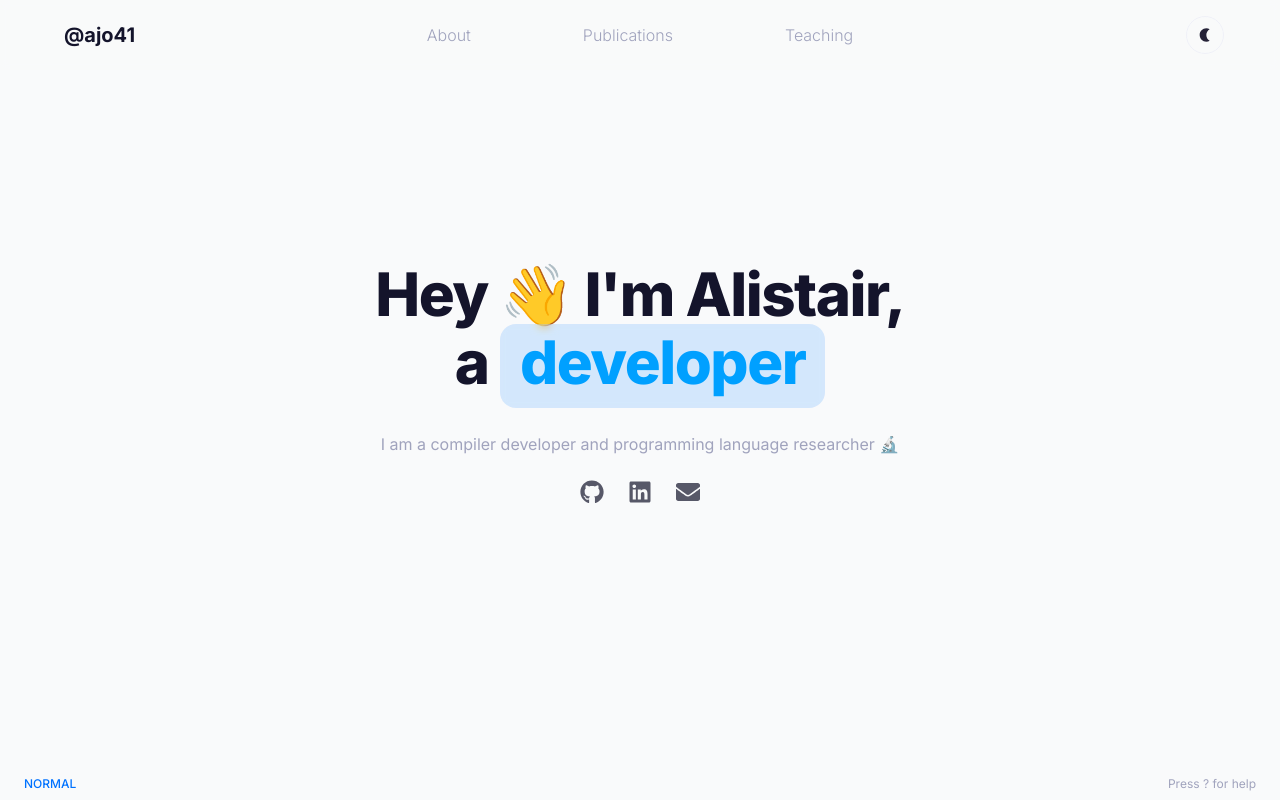
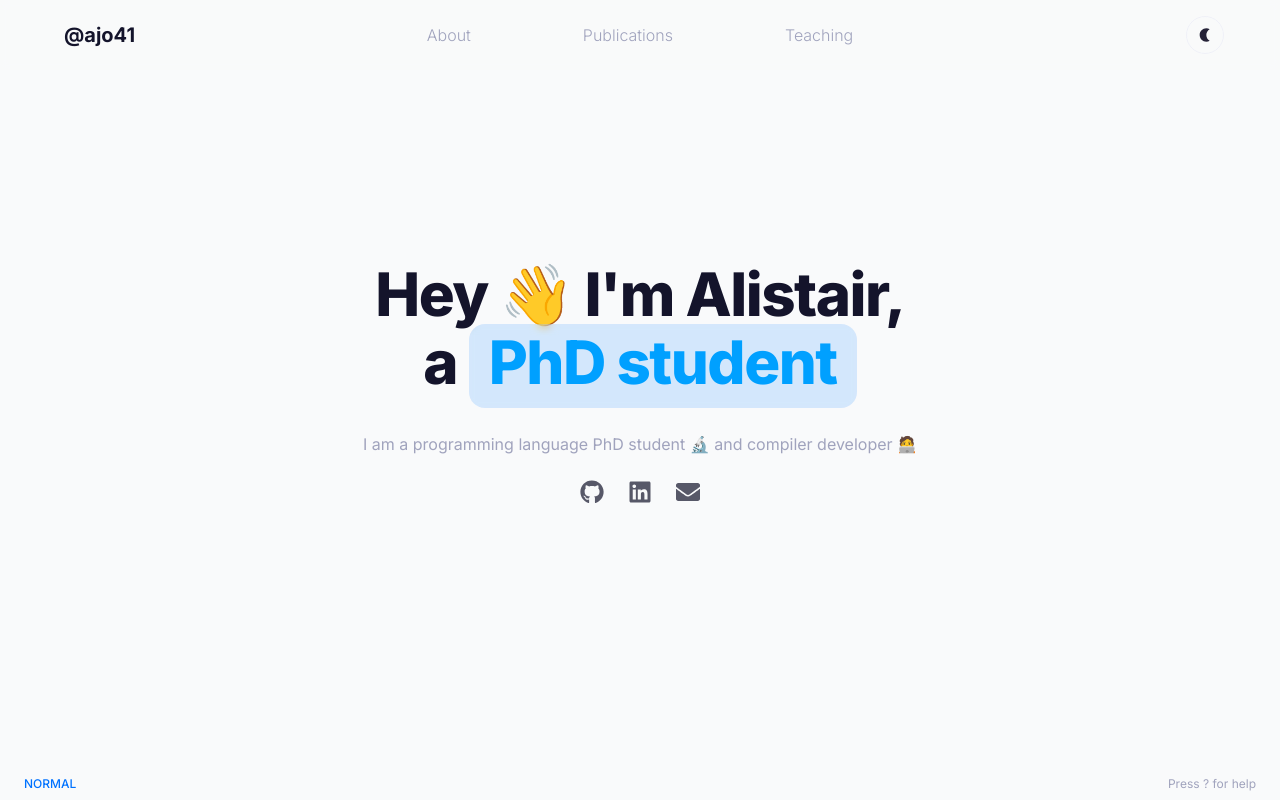
Before and after one commit to johnyob/ajo41.dev, a Next.js app: page / in a window 1280 px wide. Built offline with nearby package versions, Linux system fonts and the light colour scheme.

Commit message:
feat(home): matriculate

```diff
--- a/src/app/page.tsx
+++ b/src/app/page.tsx
@@ -28,10 +28,10 @@ export default function Home() {
       <div className="w-full max-w-3xl space-y-6 text-center">
         <h1 className="text-4xl font-extrabold tracking-tight text-off-black dark:text-off-white sm:text-5xl md:text-6xl">
           Hey <span className="inline-block origin-70 hover:animate-wave">👋</span> I&apos;m
-          Alistair, <br />a <Pill className="mt-4">developer</Pill>
+          Alistair, <br />a <Pill className="mt-4">PhD student</Pill>
         </h1>
         <p className="mx-auto mt-8 max-w-3xl text-sm text-grey-500 sm:text-base">
-          I am a compiler developer and programming language researcher 🔬
+          I am a programming language PhD student 🔬 and compiler developer 🧑‍💻
         </p>
         <div className="flex w-full flex-col items-center justify-center">
           <Socials data={socialsData} />
```
